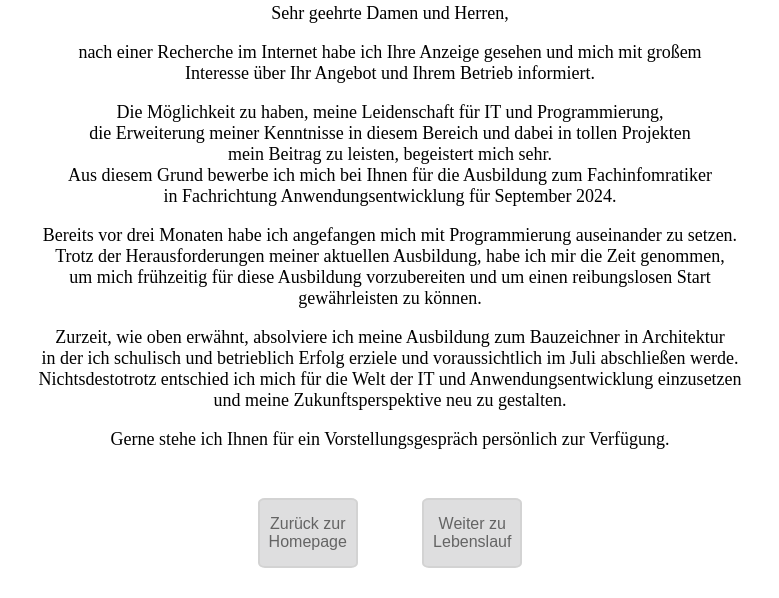
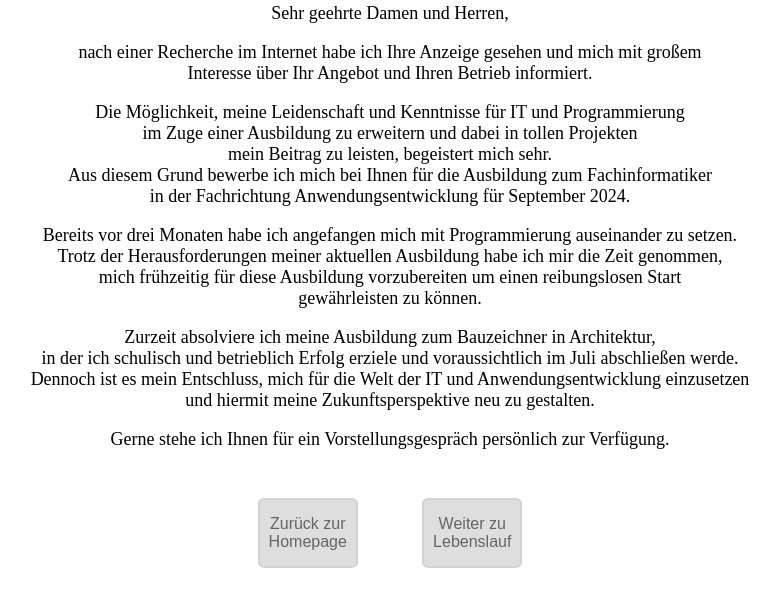
Before and after one commit to Ayvin1/Bewerbung, a plain HTML site: page buttons/anschreiben.html in a window 1280 px wide. Shown: the part 242-840 px from the top of the page, without its empty margins (250-1029 px from the left). Drawn offline with Linux system fonts and the light colour scheme.

Commit message:
Add files via upload

```diff
--- a/buttons/anschreiben.html
+++ b/buttons/anschreiben.html
@@ -22,26 +22,26 @@
     <p>Sehr geehrte Damen und Herren,</p>
 
     <p>nach einer Recherche im Internet habe ich Ihre Anzeige gesehen und mich mit großem
-        <br>Interesse über Ihr Angebot und Ihrem Betrieb informiert.
+        <br>Interesse über Ihr Angebot und Ihren Betrieb informiert.
     </p>
 
-    <p>Die Möglichkeit zu haben, meine Leidenschaft für IT und Programmierung,
-        <br>die Erweiterung meiner Kenntnisse in diesem Bereich und dabei in tollen Projekten
+    <p>Die Möglichkeit, meine Leidenschaft und Kenntnisse für IT und Programmierung
+        <br>im Zuge einer Ausbildung zu erweitern und dabei in tollen Projekten
         <br>mein Beitrag zu leisten, begeistert mich sehr.
-        <br>Aus diesem Grund bewerbe ich mich bei Ihnen für die Ausbildung zum Fachinfomratiker
-        <br>in Fachrichtung Anwendungsentwicklung für September 2024.
+        <br>Aus diesem Grund bewerbe ich mich bei Ihnen für die Ausbildung zum Fachinformatiker
+        <br>in der Fachrichtung Anwendungsentwicklung für September 2024.
     </p>
 
     <p>Bereits vor drei Monaten habe ich angefangen mich mit Programmierung auseinander zu setzen.
-        <br>Trotz der Herausforderungen meiner aktuellen Ausbildung, habe ich mir die Zeit genommen,
-        <br>um mich frühzeitig für diese Ausbildung vorzubereiten und um einen reibungslosen Start
+        <br>Trotz der Herausforderungen meiner aktuellen Ausbildung habe ich mir die Zeit genommen,
+        <br>mich frühzeitig für diese Ausbildung vorzubereiten um einen reibungslosen Start
         <br>gewährleisten zu können.
     </p>
 
-    <p>Zurzeit, wie oben erwähnt, absolviere ich meine Ausbildung zum Bauzeichner in Architektur
+    <p>Zurzeit absolviere ich meine Ausbildung zum Bauzeichner in Architektur,
         <br>in der ich schulisch und betrieblich Erfolg erziele und voraussichtlich im Juli abschließen werde.
-        <br>Nichtsdestotrotz entschied ich mich für die Welt der IT und Anwendungsentwicklung einzusetzen
-        <br>und meine Zukunftsperspektive neu zu gestalten.
+        <br>Dennoch ist es mein Entschluss, mich für die Welt der IT und Anwendungsentwicklung einzusetzen
+        <br>und hiermit meine Zukunftsperspektive neu zu gestalten.
     </p>
 
     <p>Gerne stehe ich Ihnen für ein Vorstellungsgespräch persönlich zur Verfügung.</p>
```
Also changed, not shown: buttons/lebenslauf.html (+1 -1 lines).
